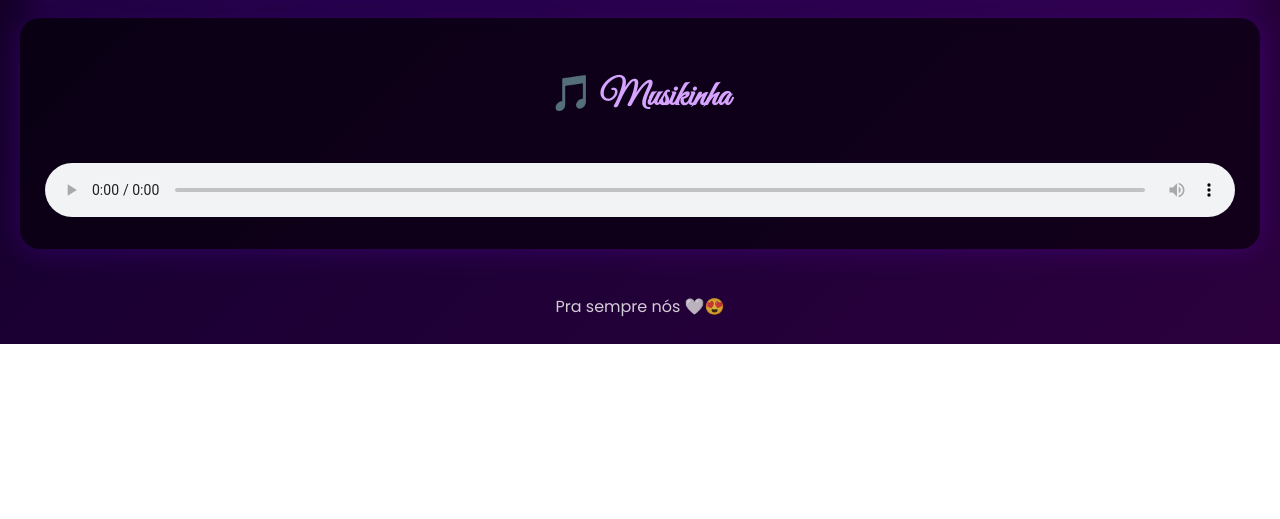
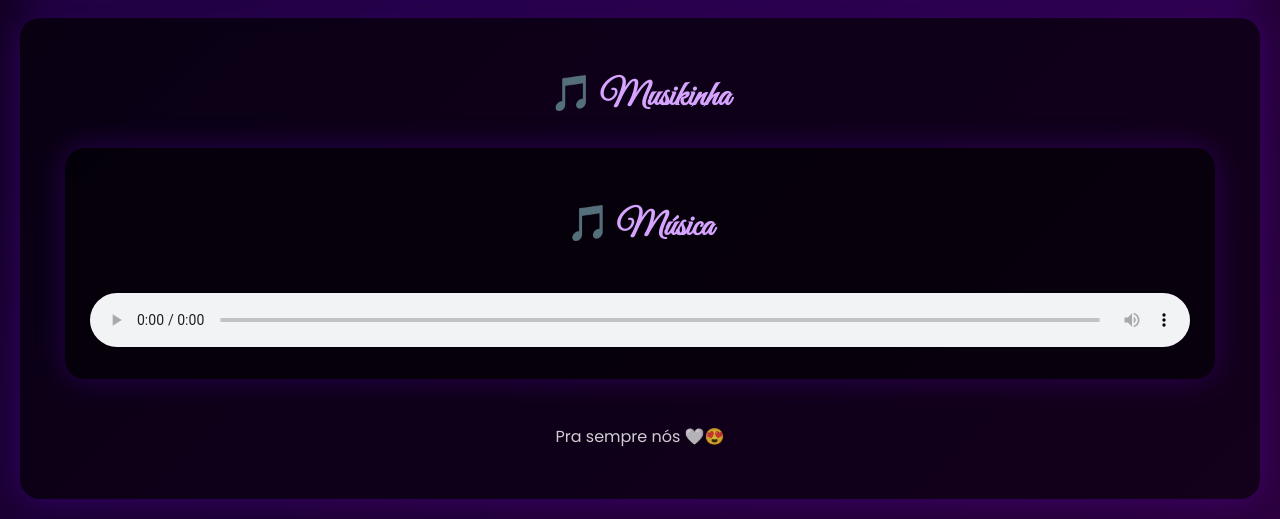
Before and after one commit to yukidarkx-cloud/PraMaduh, a plain HTML site: page index.html in a window 1280 px wide. Shown: the part 946-1465 px from the top of the page. Before the commit the page ends 1290 px from the top, so only its background shows below. Drawn offline with Linux system fonts and the light colour scheme.

Commit message:
Update index.html

```diff
--- a/index.html
+++ b/index.html
@@ -128,11 +128,14 @@ footer{
 
 <section>
   <h2>🎵 Musikinha</h2>
-  <audio controls autoplay loop>
-  <source src="Musica/ssstik.io__kielmanibalemusic_1766856743520.mp3" type="audio/mpeg">
-  Seu navegador não suporta áudio.
+  <section>
+  <h2>🎵 Música</h2>
+
+  <audio controls autoplay loop style="width:100%; margin-top:15px">
+    <source src="Musica/ssstik.io__kielmanibalemusic_1766856743520.mp3" type="audio/mpeg">
+    Seu navegador não suporta áudio.
   </audio>
-</section>
+  </section>
 
 <footer>
   Pra sempre nós 🤍😍
```
